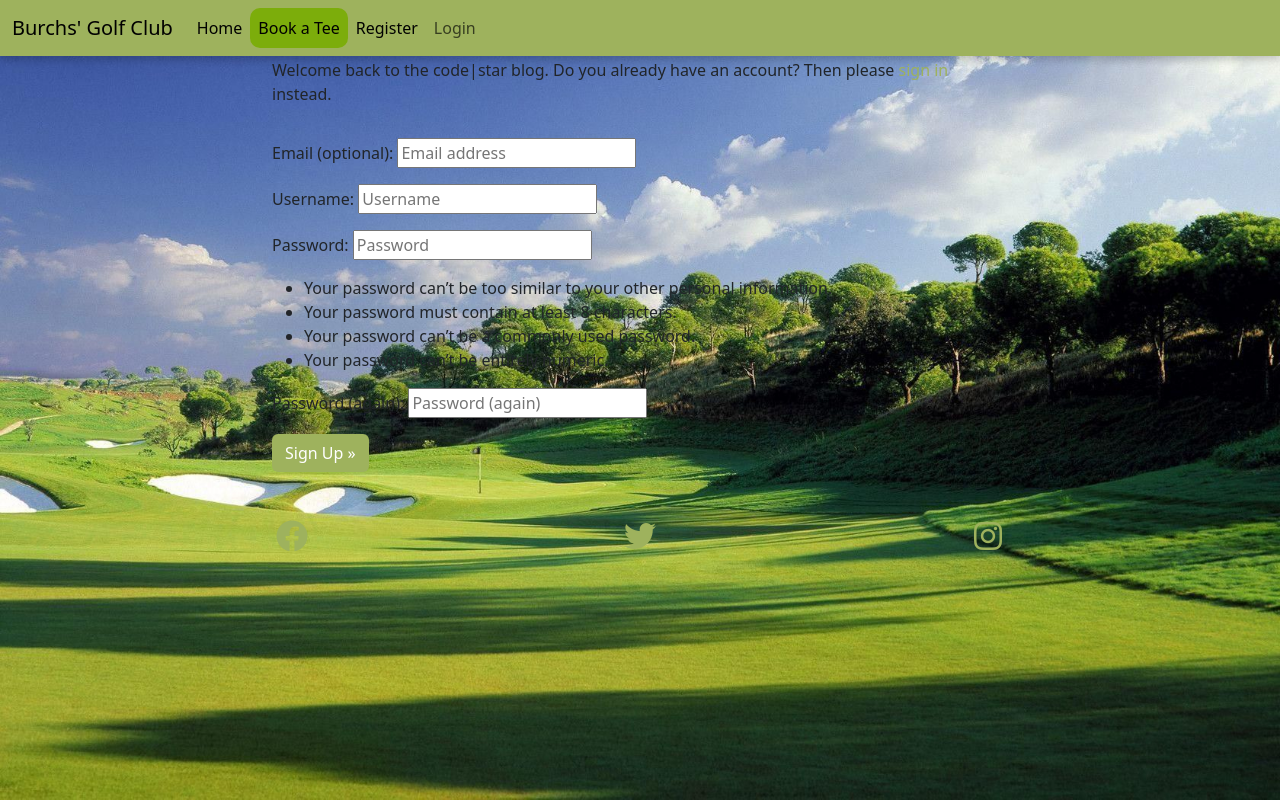
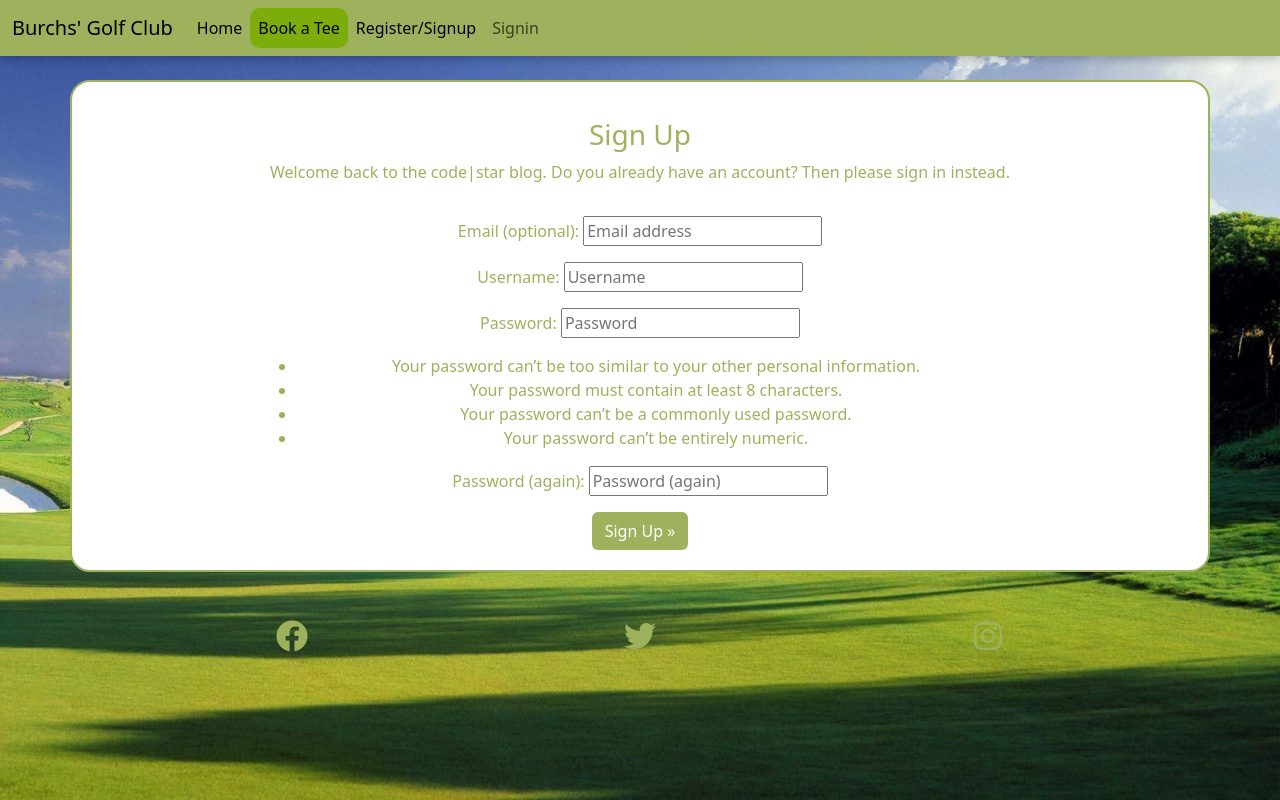
Before and after one commit to James-Burch/PP4-Django-Project, a Django app: page /accounts/signup/ in a window 1280 px wide. Run offline with Django 5.2, Linux system fonts and the light colour scheme.

Commit message:
Style signin/out and signup pages

```diff
--- a/bookapp/templates/account/signup.html
+++ b/bookapp/templates/account/signup.html
@@ -6,7 +6,7 @@
 
 {% block content %}
 <body class="parallax">
-<div class="container">
+<div class="container signup-bg signup-container text-center text-green">
   <div class="row">
     <div class="col-md-8 mt-3 offset-md-2">
       <h3>{% trans "Sign Up" %}</h3>
--- a/bookapp/templates/base.html
+++ b/bookapp/templates/base.html
@@ -38,16 +38,16 @@
                         {% if user.is_authenticated %}
                         <li class="nav-item">
                             <a class="nav-link active expand-btn {% if request.path == logout_url %}active{% endif %}" aria-current="page"
-                                href="{% url 'account_logout' %}">Logout</a>
+                                href="{% url 'account_logout' %}">Signout</a>
                         </li>
                         {% else %}
                         <li class="nav-item">
                             <a class="nav-link expand-btn {% if request.path == signup_url %}active{% endif %}" aria-current="page"
-                                href="{% url 'account_signup' %}">Register</a>
+                                href="{% url 'account_signup' %}">Register/Signup</a>
                         </li>
                         <li class="nav-item">
                             <a class="nav-link expand-btn {% if request.path == login_url %}active{% endif %}" aria-current="page"
-                                href="{% url 'account_login' %}">Login</a>
+                                href="{% url 'account_login' %}">Signin</a>
                         </li>
                         {% endif %}
                     </ul>
--- a/static/css/style.css
+++ b/static/css/style.css
@@ -173,6 +173,33 @@ body {
 }
 
 .logout-container {
-    margin-top: 25%;
-    margin-bottom: 25%;
+    margin-top: 30vh;
 }
+
+/* ----------------------------- Signup page styling */
+
+.signup-bg {
+    background-color: rgb(255, 255, 255);
+    border-radius: 20px;
+    border: 2px solid #9EB25D;
+    min-width: 50%;
+    padding: 20px 0;
+}
+
+.signup-container {
+    margin-top: 10vh;
+}
+
+/* ----------------------------- Signin page styling */
+
+.signin-bg {
+    background-color: rgb(255, 255, 255);
+    border-radius: 20px;
+    border: 2px solid #9EB25D;
+    max-width: 500px;
+    padding: 20px 0;
+}
+
+.signin-container {
+    margin-top: 10vh;
+}
```
Also changed, not shown: bookapp/templates/account/login.html (+5 -3 lines).
